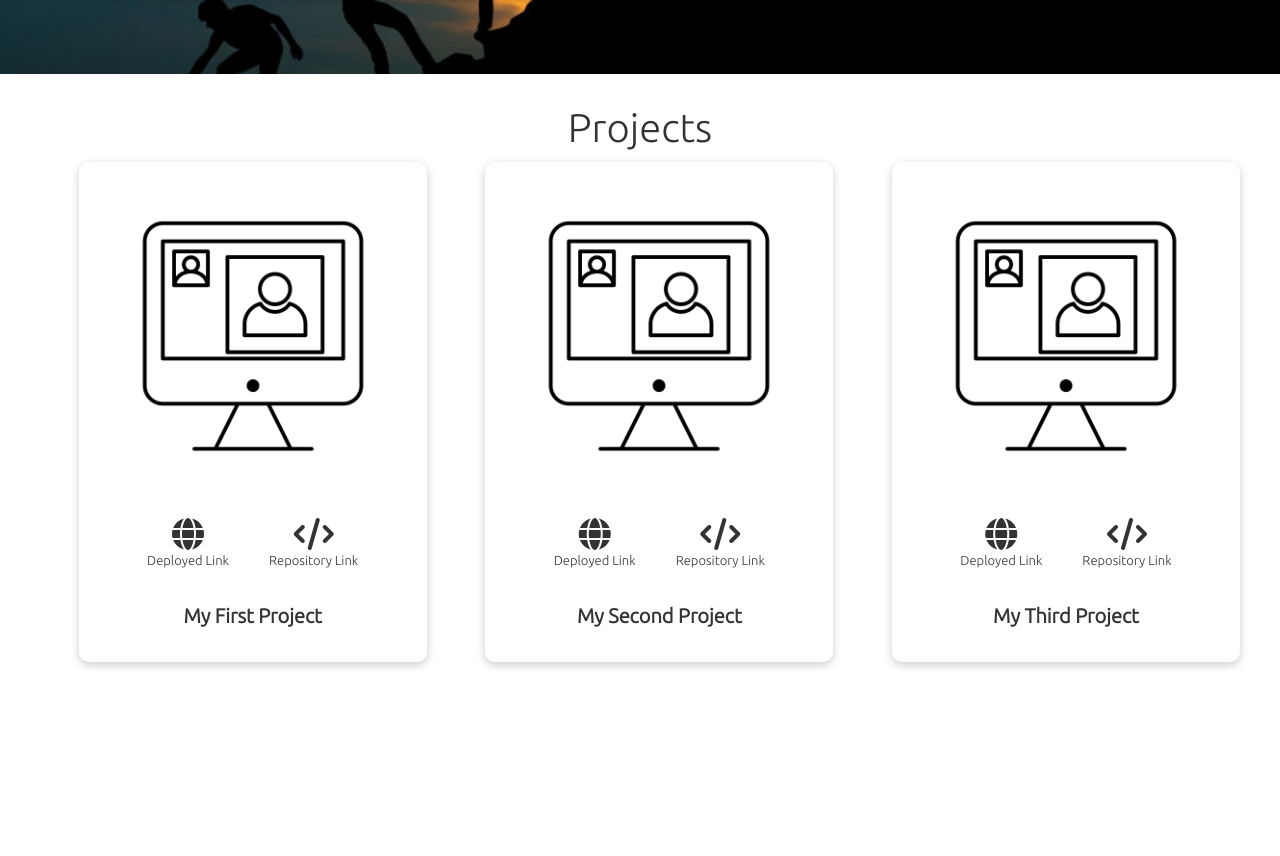
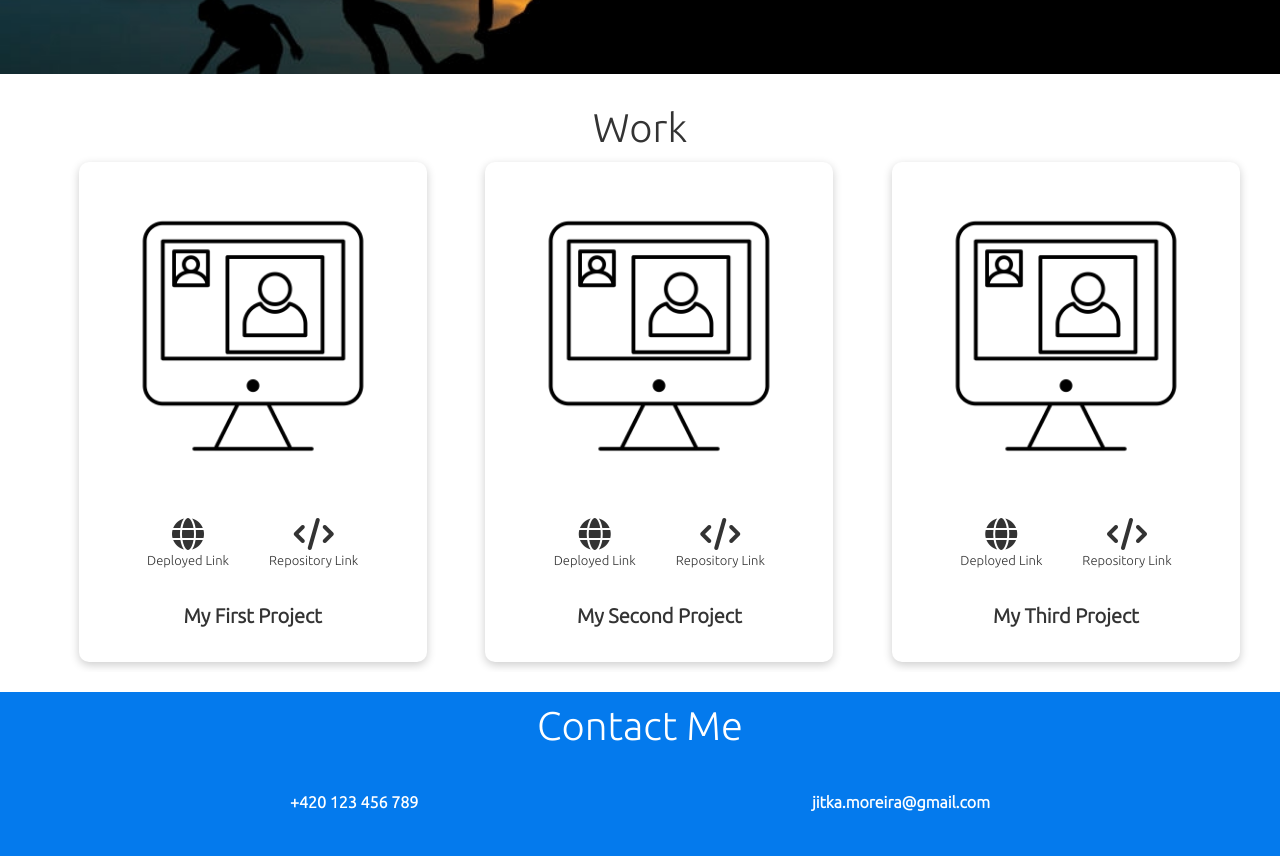
Before and after one commit to jitasek/my-portfolio, a plain HTML site: page index.html in a window 1280 px wide. Shown: the part 556-1412 px from the top of the page. Before the commit the page ends 1228 px from the top, so only its background shows below. Drawn offline with Linux system fonts and the light colour scheme.

Commit message:
Add final version of the web-site

```diff
--- a/assets/css/style.css
+++ b/assets/css/style.css
@@ -156,46 +156,66 @@ img {
     z-index: 100; /*will always be over the section*/
 }
 
-/* Project section styling*/
-.projects {
+/* Work section styling*/
+.work {
     padding-top: 20px;
 }
 
-.projects h1 {
+.work h1 {
     font-size: 40px;
     text-align: center;
 }
 
-.projects a {
+.work a {
     font-size: small;
 }
 
-.projects a:hover {
+.work a:hover {
     border-bottom: 2px var(--primary-color) solid;
 }
 
-.projects p {
+.work p {
     font-size: 20px;
     font-weight: 900;
 }
 
-.projects .link {
+.work .link {
     display: flex;
     flex-direction: column;
     padding: 20px;
 }
 
-.projects .grid-row {
+.work .grid-row {
     text-align: center;
     grid-template-columns: repeat(3, 1fr);
     margin-bottom: 10px;
 }
 
+/* Contact section styling*/
+
+.contact {
+    background-color: var(--primary-color);
+    color: #ffff;
+}
+
+.contact ul {
+    padding: 0 250px;
+    margin: 40px 0;
+    display: flex;
+    justify-content: space-between;
+    width: 100%;
+}
+
+.contact ul li {
+    display: inline;
+    font-weight: bold;
+}
+
 /* MEDIA QUERIES*/
-@media(max-width:847px){
+@media(max-width:900px){
     .grid,
     .about .grid,
-    .projects .grid {
+    .work .grid {
         grid-template-columns: 1fr; /* 1fr == 1 column*/
         grid-template-rows: 1fr;
     }
@@ -220,6 +240,11 @@ img {
         margin: 5px;
         justify-self: center;
     }
+
+    .work h1 {
+        margin-top: 70px;
+    }
+
 }
 
 @media(max-width: 500px)  {
@@ -239,4 +264,12 @@ img {
         border-left: 1px #ffff solid;
         border-right: 1px #ffff solid;
     }
+
+    .work h1 {
+        margin-top: 80px;
+    }
+
+    .contact{
+        flex-direction: column;
+    }
 }
--- a/index.html
+++ b/index.html
@@ -18,7 +18,7 @@
                     <ul>
                         <li><a href="#about">About me</a></li>
                         <li><a href="#work">My work</a></li>
-                        <li><a href="#contact">Contact</a></li>
+                        <li><a href="#footer">Contact</a></li>
                         <!--temporary link to my LinkedIn page-->
                         <li><a href="https://www.linkedin.com/in/jitka-moreira-26838a73/">Resume</a></li>
                     </ul>
@@ -43,9 +43,9 @@
         </section>
 
         <!-- Projects -->
-        <section id="projects" class="projects">
+        <section id="work" class="work">
             <div class="container">
-            <h1>Projects</h1>
+            <h1>Work</h1>
             <div class="grid grid-row">
                 <div class="card">
                 <img src="./assets/images/project_icon.png" alt="my first project" />
@@ -92,5 +92,17 @@
             </div>
             </div>
         </section>
+
+        <footer id="footer" class="work">
+         <div class="container contact">
+                <h1>Contact Me</h1>
+                <div>
+                    <ul>
+                        <li>+420 123 456 789</li>
+                        <li>jitka.moreira@gmail.com</li>
+                    </ul>
+                </div>
+            </div>
+        </footer>
     </body>
 </html>
```
